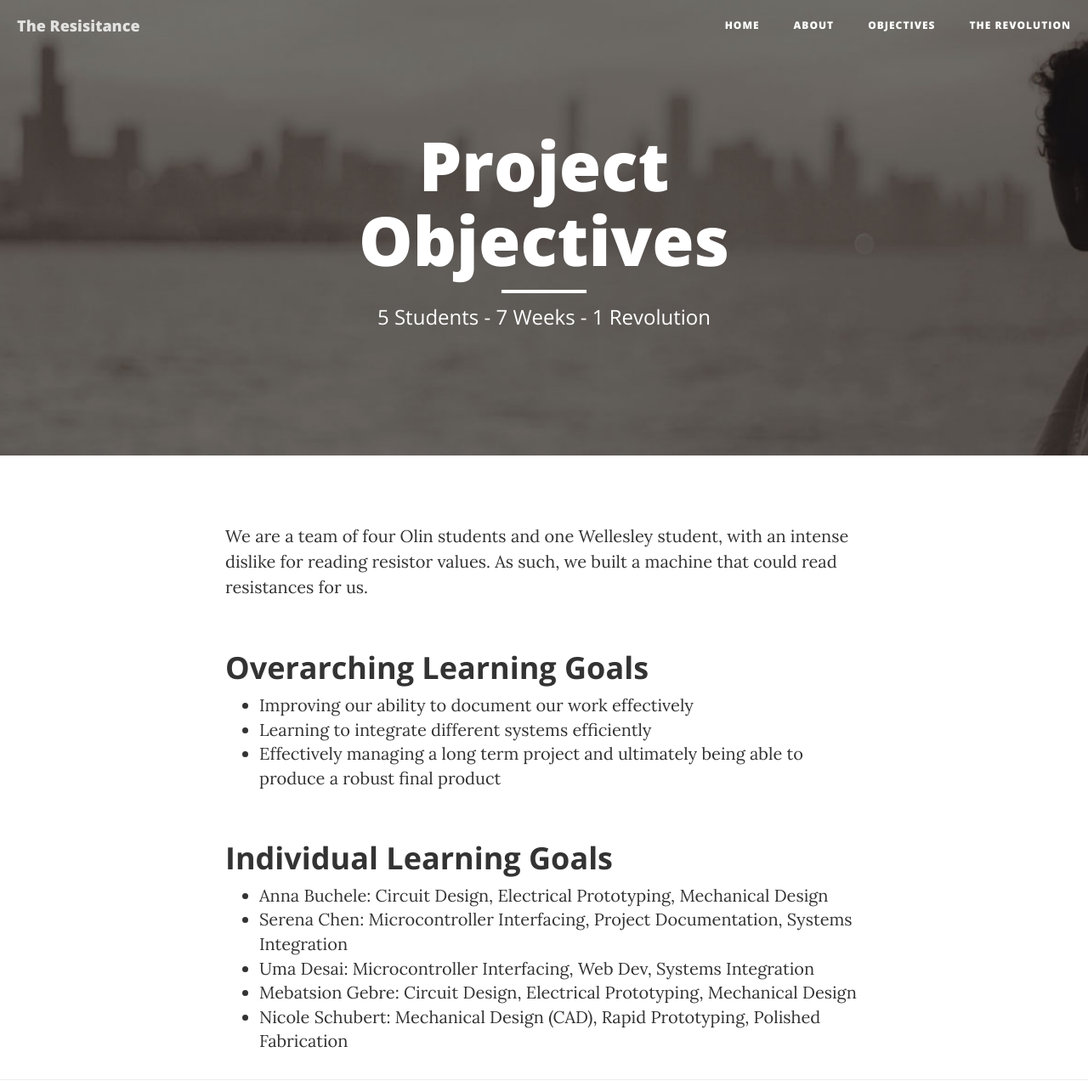
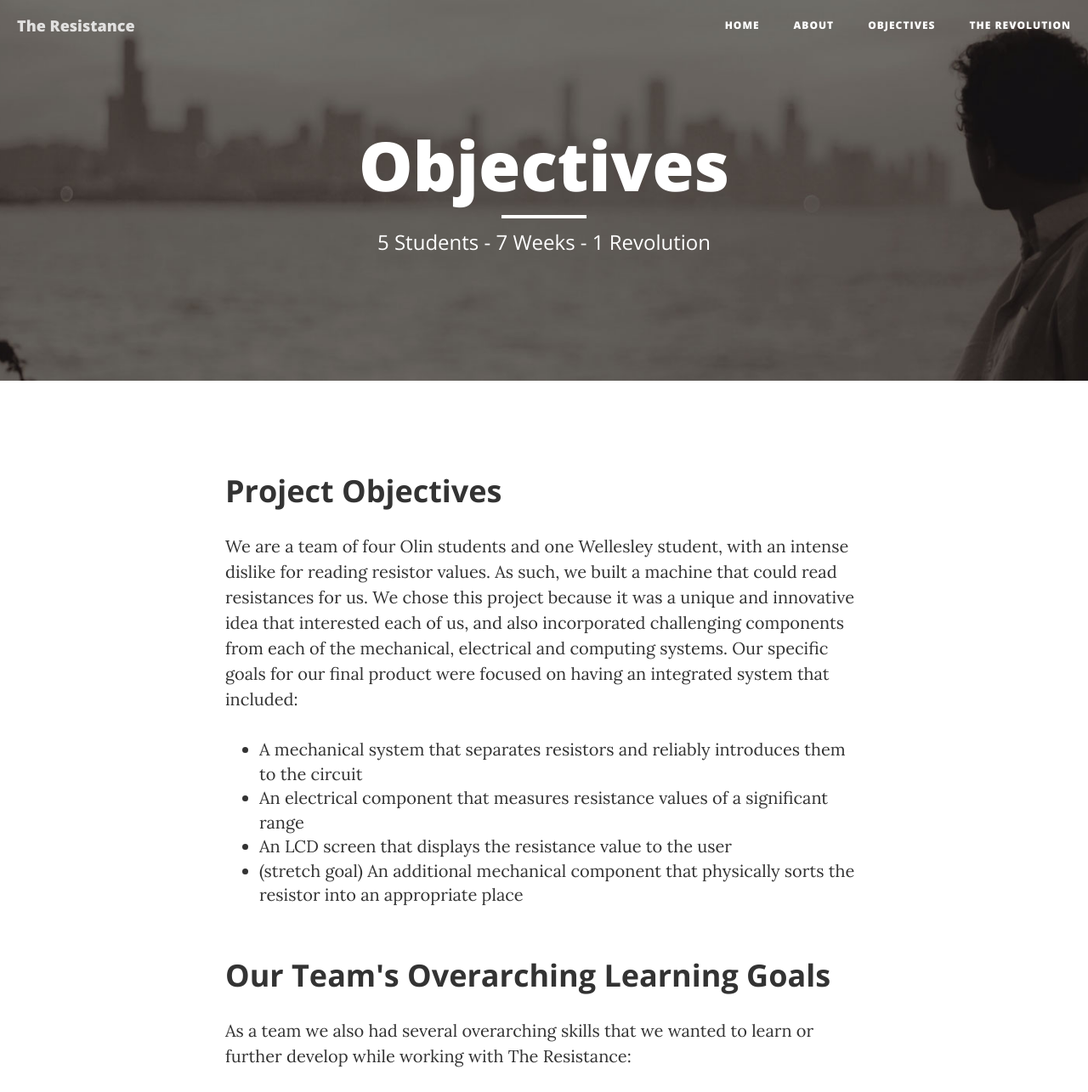
Before and after one commit to umadesai/TheResistance, a website: page objectives.html in a window 1280 px wide. Shown: the top 1285 px of the page at 85% size. Drawn offline with nearby package versions, Linux system fonts and the light colour scheme.

Commit message:
updating project objectives

```diff
--- a/objectives.html
+++ b/objectives.html
@@ -43,7 +43,7 @@
                     <span class="sr-only">Toggle navigation</span>
                     Menu <i class="fa fa-bars"></i>
                 </button>
-                <a class="navbar-brand" href="index.html">The Resisitance</a>
+                <a class="navbar-brand" href="index.html">The Resistance</a>
             </div>
 
             <!-- Collect the nav links, forms, and other content for toggling -->
@@ -75,7 +75,7 @@
             <div class="row">
                 <div class="col-lg-8 col-lg-offset-2 col-md-10 col-md-offset-1">
                     <div class="page-heading">
-                        <h1>Project Objectives</h1>
+                        <h1>Objectives</h1>
                         <hr class="small">
                         <span class="subheading">5 Students  -  7 Weeks  -  1 Revolution</span>
                     </div>
@@ -88,9 +88,20 @@
     <div class="container">
         <div class="row">
             <div class="col-lg-8 col-lg-offset-2 col-md-10 col-md-offset-1">
-                <p>We are a team of four Olin students and one Wellesley student, with an intense dislike for reading resistor values. As such, we built a machine that could read resistances for us.</p>
 
-                <h2 class="section-heading">Overarching Learning Goals</h2>
+                <h2 class="section-heading">Project Objectives</h2>
+                <p>We are a team of four Olin students and one Wellesley student, with an intense dislike for reading resistor values. As such, we built a machine that could read resistances for us. We chose this project because it was a unique and innovative idea that interested each of us, and also incorporated challenging components from each of the mechanical, electrical and computing systems. Our specific goals for our final product were focused on having an integrated system that included: </p>
+
+                <ul>
+                    <li>A mechanical system that separates resistors and reliably introduces them to the circuit</li>
+                    <li>An electrical component that measures resistance values of a significant range</li>
+                    <li>An LCD screen that displays the resistance value to the user</li>
+                    <li>(stretch goal) An additional mechanical component that physically sorts the resistor into an appropriate place</li>
+                </ul>
+
+                <h2 class="section-heading">Our Team's Overarching Learning Goals</h2>
+
+                <p>As a team we also had several overarching skills that we wanted to learn or further develop while working with The Resistance:</p>
 
                 <ul>
                     <li>Improving our ability to document our work effectively</li>
@@ -100,12 +111,19 @@
 
                 <h2 class="section-heading">Individual Learning Goals</h2>
 
+                <p>And finally, we each had individual skills that we wanted to focus on while building The Revolution.</p>
+
                 <ul>
-                    <li>Anna Buchele: Circuit Design, Electrical Prototyping, Mechanical Design</li>
-                    <li>Serena Chen: Microcontroller Interfacing, Project Documentation, Systems Integration</li>
-                    <li>Uma Desai: Microcontroller Interfacing, Web Dev, Systems Integration</li>
-                    <li>Mebatsion Gebre: Circuit Design, Electrical Prototyping, Mechanical Design</li>
-                    <li>Nicole Schubert: Mechanical Design (CAD), Rapid Prototyping, Polished Fabrication</li>
+                    <li><b>Anna Buchele: Circuit Design, Electrical Prototyping, Mechanical Design</b></li>
+                    <p>My main learning goal for this project was to gain experience in the integration of mechanical, software, and electrical systems. I was also interested in electrical prototyping and circuit design, and mechanical design. However, due to the requirements of our electrical system, I ended up focusing mostly on electrical prototyping and circuit design, as well as electrical and software integration. During this project, I developed skills in Arduino programming to control complex electrical systems, and learned how to use unfamiliar electrical components such as the relays and the digital potentiometers. I learned how to surface mount very small components and work with complicated circuits. I also learned the importance of good electrical practices (such as always disconnecting power when the circuit is not in use, and when making adjustments to the circuit). I also learned about the importance of constant integration: by integrating each system as we developed it, we avoided large integration issues at the end of the project. I learned about the importance of communication with team members, as well as the importance of setting small, clearly defined goals. This course as a whole has allowed me to gain experience in some aspects of engineering in which I was lacking, which moves me towards my goal of being a well-rounded engineer. </p>
+                    <li><b>Serena Chen: Microcontroller Interfacing, Project Documentation, Systems Integration</b></li>
+                    <p>Insert reflection</p>
+                    <li><b>Uma Desai: Microcontroller Interfacing, Web Dev, Systems Integration</b></li>
+                    <p>My biggest learning goals for this project were to gain experience working with different systems and understanding how to integrate them. Over the course of this project, I have developed skills in this area by programming in Arduino to control motors and servos, helping with fabrication and assembly of the mechanical system, and integrating electrical components into the machine. By working on the website and updating documentation weekly, I have realized the clear advantages to recording work effectively and routinely. This project has also taught me the value of modular design, as we became more effective each sprint at integrating our systems thanks to our easily interchangeable components. And of course I also learned about the importance of team communication and how clear, frequent communication can save significant time and energy. Overall, I have learned a lot over the course of this project about several systems, and it has helped me become a more resourceful engineer.</p>
+                    <li><b>Mebatsion Gebre: Circuit Design, Electrical Prototyping, Mechanical Design</b></li>
+                    <p>Insert reflection</p>
+                    <li><b>Nicole Schubert: Mechanical Design (CAD), Rapid Prototyping, Polished Fabrication</b></li>
+                    <p>Insert reflection</p>
                 </ul>
             </div>
         </div>
```
Also changed, not shown: about.html (+2 -2 lines).
